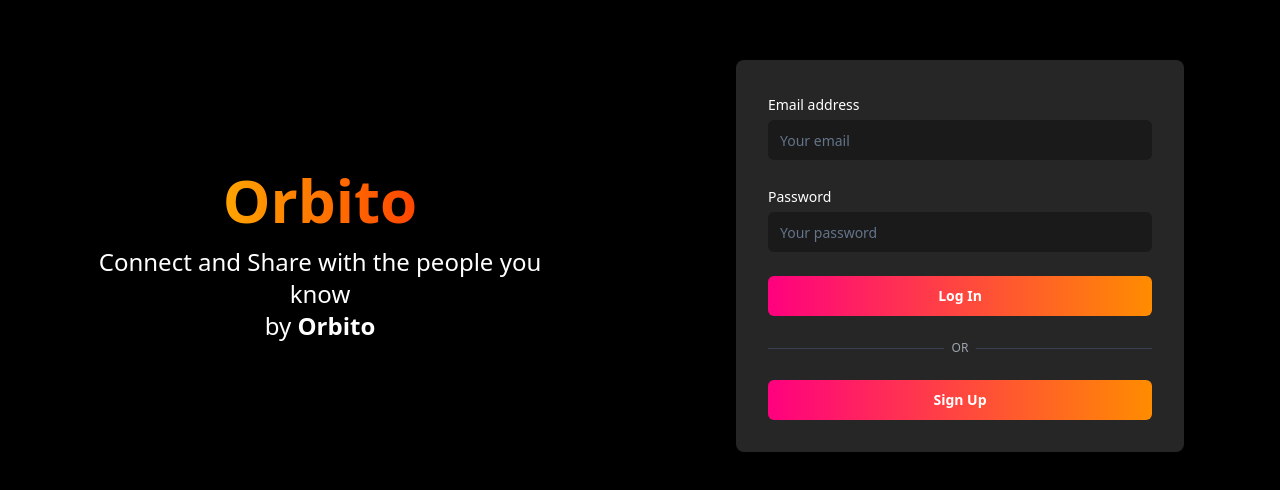
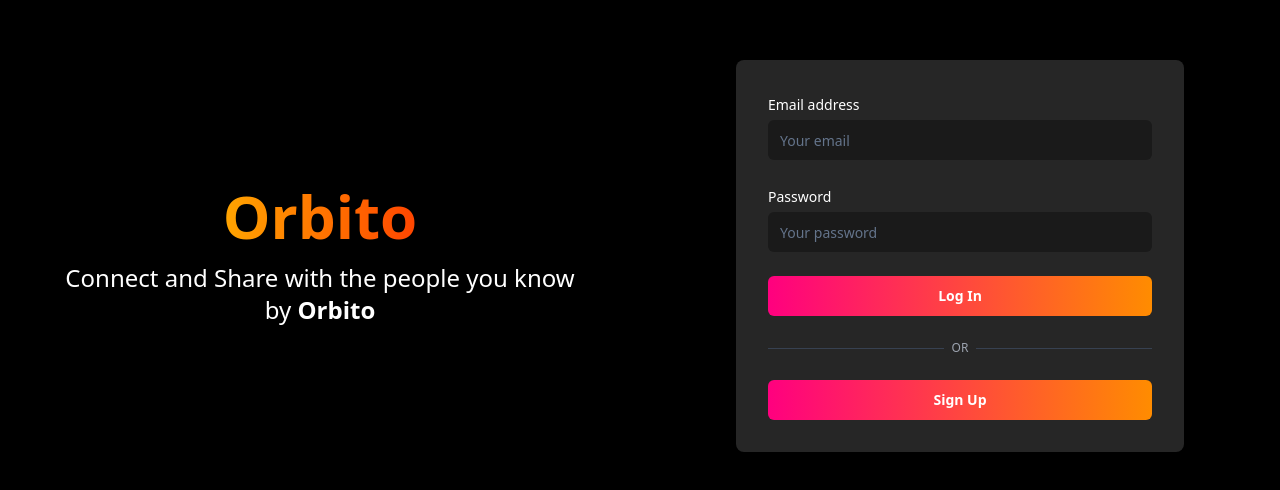
Before and after one commit to cr7madh/Orbito, a React (Vite) app: page / in a window 1280 px wide. Shown: the part 144-634 px from the top of the page. Built offline with nearby package versions, Linux system fonts and the light colour scheme.

Commit message:
[dyad] Adjusted tagline width for two lines - wrote 1 file(s)

```diff
--- a/src/components/AuthLayout.tsx
+++ b/src/components/AuthLayout.tsx
@@ -12,7 +12,7 @@ const AuthLayout: React.FC<AuthLayoutProps> = ({ children }) => {
         <h1 className="text-6xl font-bold mb-4 bg-gradient-to-r from-orbitoLogoGradientStart to-orbitoLogoGradientEnd text-transparent bg-clip-text">
           Orbito
         </h1>
-        <p className="text-2xl text-white max-w-md">
+        <p className="text-2xl text-white max-w-lg">
           Connect and Share with the people you know <br /> by <span className="font-bold">Orbito</span>
         </p>
       </div>
```
